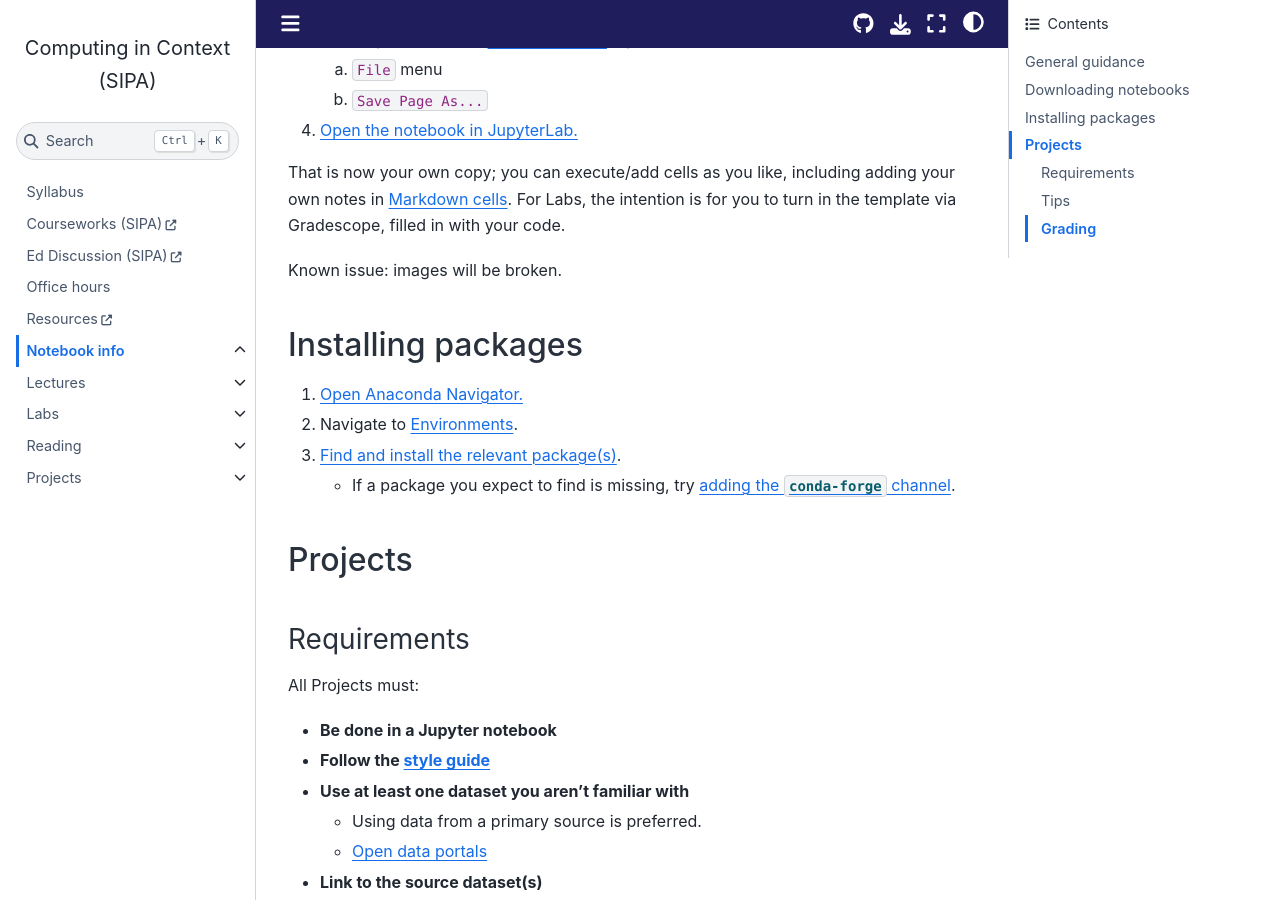
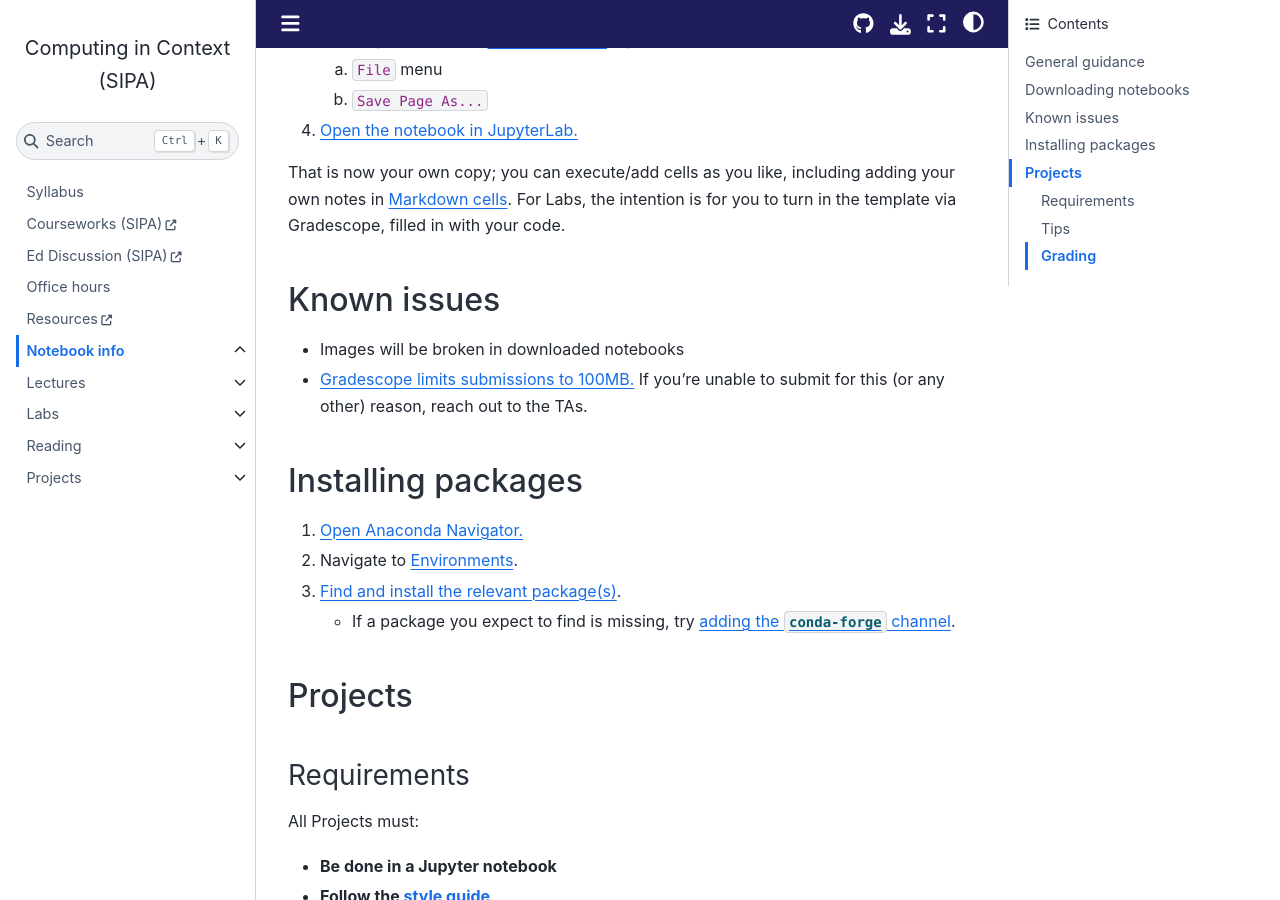
Before and after one commit to afeld/computing-in-context, a Jupyter Book: the page built from notebooks.md, in a window 1280 px wide and 900 px high, scrolled down 681 px. Built offline with Jupyter Book 1.0.4 settings and Sphinx 7.4.7 and the Sphinx Book theme 1.1.4, drawn with Linux system fonts in a browser that asks for light colours; pages that are not in the unit, such as notebooks, are missing from menus; comment, search, counter and statistics services are not loaded.

Commit message:
add warning about Gradescope file size limit

```diff
--- a/notebooks.md
+++ b/notebooks.md
@@ -23,7 +23,10 @@ For lecture slides / labs, download the page as a notebook to work with it local
 
 That is now your own copy; you can execute/add cells as you like, including adding your own notes in [Markdown cells](https://jupyter-notebook.readthedocs.io/en/stable/examples/Notebook/Working%20With%20Markdown%20Cells.html). For Labs, the intention is for you to turn in the template via Gradescope, filled in with your code.
 
-Known issue: images will be broken.
+## Known issues
+
+- Images will be broken in downloaded notebooks
+- [Gradescope limits submissions to 100MB.](https://guides.gradescope.com/hc/en-us/articles/21861529742477-File-Requirements-for-Assignment-Types#h_01HGKC7CC57Q7MMHMYJ5G6F80E) If you're unable to submit for this (or any other) reason, reach out to the TAs.
 
 ## Installing packages
 
```
